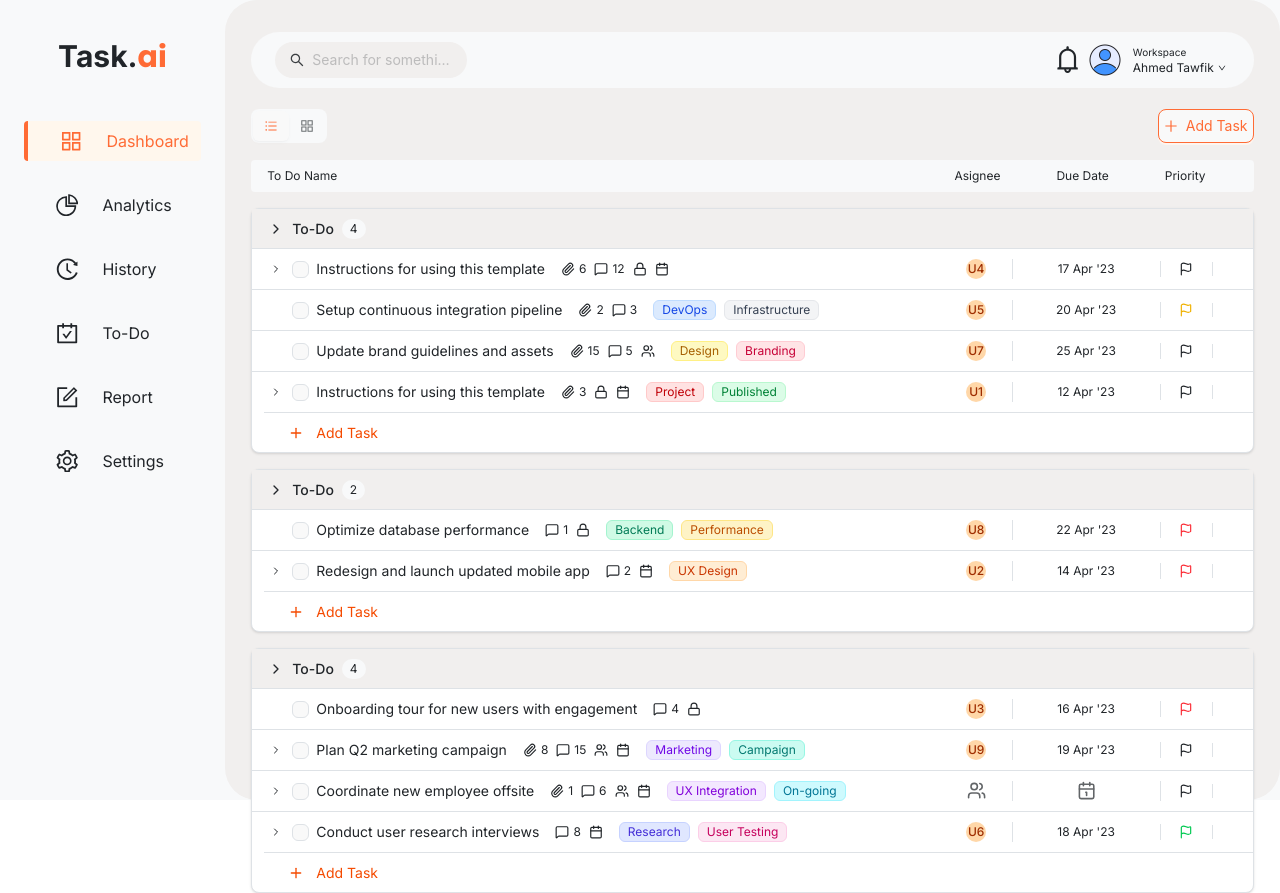
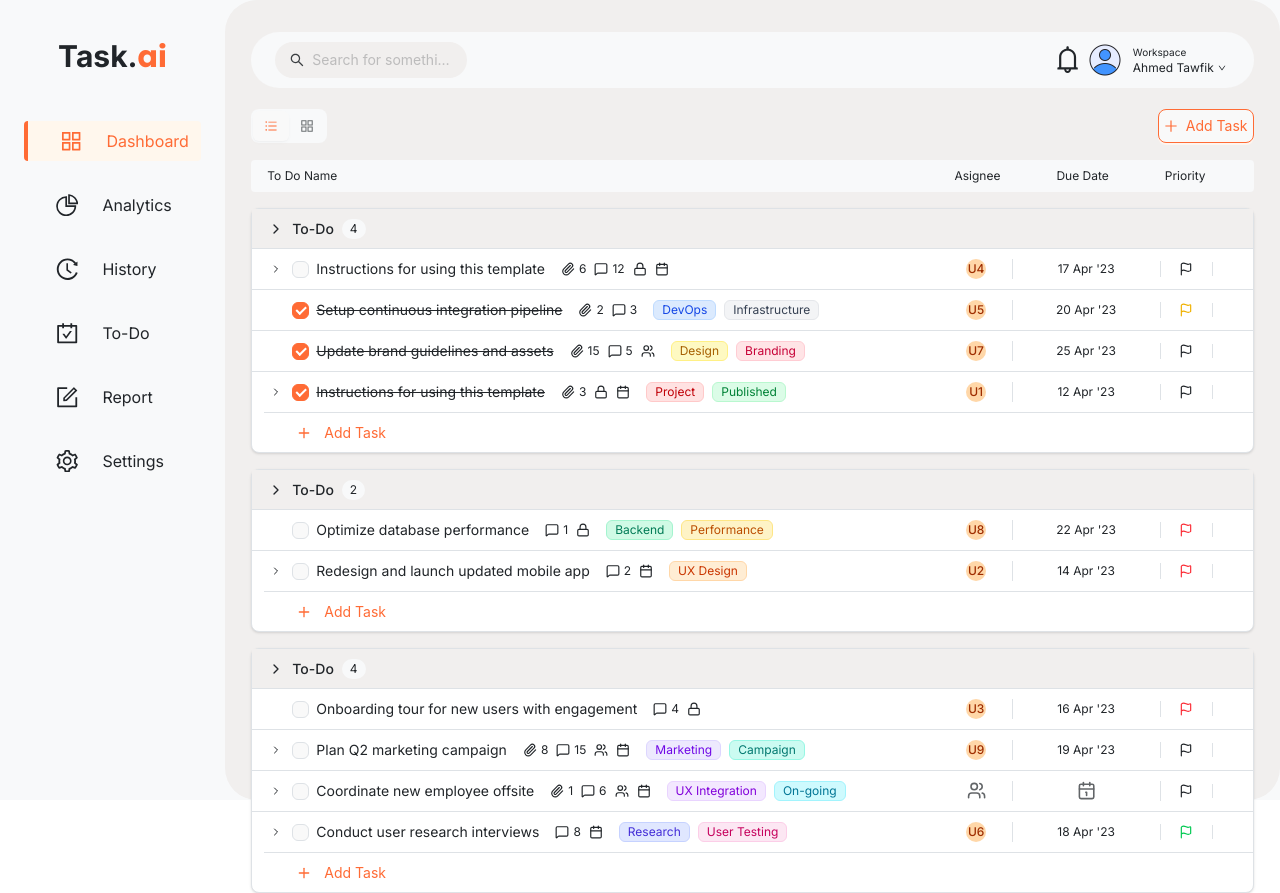
Before and after one commit to FreyGold/AntD, a React (Vite) app: page /todo in a window 1280 px wide. Built offline with nearby package versions, Linux system fonts and the light colour scheme; data requests are answered from the project's data file.

Commit message:
Add: added the open modal button from ant d

```diff
--- a/db.json
+++ b/db.json
@@ -3,10 +3,13 @@
     {
       "id": "1",
       "title": "Instructions for using this template",
-         "completed": false,
+      "completed": true,
       "type": "todo",
       "hasChildren": true,
-         "tags": ["Project", "Published"],
+      "tags": [
+        "Project",
+        "Published"
+      ],
       "tagColors": {
         "Project": "bg-red-100 text-red-700 border-red-200",
         "Published": "bg-green-100 text-green-700 border-green-200"
@@ -26,7 +29,9 @@
       "completed": false,
       "type": "progress",
       "hasChildren": true,
-         "tags": ["UX Design"],
+      "tags": [
+        "UX Design"
+      ],
       "tagColors": {
         "UX Design": "bg-orange-100 text-orange-700 border-orange-200"
       },
@@ -60,7 +65,10 @@
       "completed": false,
       "type": "todo",
       "hasChildren": true,
-         "tags": ["UX Integration", "On-going"],
+      "tags": [
+        "UX Integration",
+        "On-going"
+      ],
       "tagColors": {
         "UX Integration": "bg-purple-100 text-purple-700 border-purple-200",
         "On-going": "bg-cyan-100 text-cyan-700 border-cyan-200"
@@ -89,10 +97,13 @@
     {
       "id": "6",
       "title": "Setup continuous integration pipeline",
-         "completed": false,
+      "completed": true,
       "type": "todo",
       "hasChildren": false,
-         "tags": ["DevOps", "Infrastructure"],
+      "tags": [
+        "DevOps",
+        "Infrastructure"
+      ],
       "tagColors": {
         "DevOps": "bg-blue-100 text-blue-700 border-blue-200",
         "Infrastructure": "bg-gray-100 text-gray-700 border-gray-200"
@@ -113,7 +124,10 @@
       "completed": false,
       "type": "todo",
       "hasChildren": true,
-         "tags": ["Research", "User Testing"],
+      "tags": [
+        "Research",
+        "User Testing"
+      ],
       "tagColors": {
         "Research": "bg-indigo-100 text-indigo-700 border-indigo-200",
         "User Testing": "bg-pink-100 text-pink-700 border-pink-200"
@@ -131,10 +145,13 @@
     {
       "id": "8",
       "title": "Update brand guidelines and assets",
-         "completed": false,
+      "completed": true,
       "type": "progress",
       "hasDragHandle": true,
-         "tags": ["Design", "Branding"],
+      "tags": [
+        "Design",
+        "Branding"
+      ],
       "tagColors": {
         "Design": "bg-yellow-100 text-yellow-700 border-yellow-200",
         "Branding": "bg-rose-100 text-rose-700 border-rose-200"
@@ -154,7 +171,10 @@
       "completed": false,
       "type": "todo",
       "hasChildren": false,
-         "tags": ["Backend", "Performance"],
+      "tags": [
+        "Backend",
+        "Performance"
+      ],
       "tagColors": {
         "Backend": "bg-emerald-100 text-emerald-700 border-emerald-200",
         "Performance": "bg-amber-100 text-amber-700 border-amber-200"
@@ -174,7 +194,10 @@
       "completed": false,
       "type": "todo",
       "hasChildren": true,
-         "tags": ["Marketing", "Campaign"],
+      "tags": [
+        "Marketing",
+        "Campaign"
+      ],
       "tagColors": {
         "Marketing": "bg-violet-100 text-violet-700 border-violet-200",
         "Campaign": "bg-teal-100 text-teal-700 border-teal-200"
@@ -194,17 +217,30 @@
     {
       "id": "1",
       "type": "todo",
-         "tasksIdsOrder": ["5", "6", "8", "1"]
+      "tasksIdsOrder": [
+        "5",
+        "6",
+        "8",
+        "1"
+      ]
     },
     {
       "id": "2",
       "type": "progress",
-         "tasksIdsOrder": ["9", "2"]
+      "tasksIdsOrder": [
+        "9",
+        "2"
+      ]
     },
     {
       "id": "3",
       "type": "done",
-         "tasksIdsOrder": ["3", "10", "4", "7"]
+      "tasksIdsOrder": [
+        "3",
+        "10",
+        "4",
+        "7"
+      ]
     }
   ]
 }
--- /dev/null
+++ b/src/components/todo/Modal/Modal.tsx
@@ -0,0 +1,43 @@
+import React, { useState } from "react";
+import { Button, Modal } from "antd";
+import { Plus } from "lucide-react";
+
+const ModalButton: React.FC = () => {
+   const [isModalOpen, setIsModalOpen] = useState(false);
+
+   const showModal = () => {
+      setIsModalOpen(true);
+   };
+
+   const handleOk = () => {
+      setIsModalOpen(false);
+   };
+
+   const handleCancel = () => {
+      setIsModalOpen(false);
+   };
+
+   return (
+      <>
+         <Button
+            type="text"
+            style={{ color: "var(--c-primary)" }}
+            onClick={showModal}>
+            <Plus className="w-4 h-4 mr-1" />
+            Add Task
+         </Button>
+         <Modal
+            title="Basic Modal"
+            closable={{ "aria-label": "Custom Close Button" }}
+            open={isModalOpen}
+            onOk={handleOk}
+            onCancel={handleCancel}>
+            <p>Some contents...</p>
+            <p>Some contents...</p>
+            <p>Some contents...</p>
+         </Modal>
+      </>
+   );
+};
+
+export default ModalButton;
--- a/src/components/todo/Table/Table.tsx
+++ b/src/components/todo/Table/Table.tsx
@@ -4,6 +4,8 @@ import { DroppableArea } from "@/components/shared/DND";
 
 import type { ITask } from "@/services/types/ITask";
 import { SortableContext } from "@dnd-kit/sortable";
+import { Button } from "antd";
+import ModalButton from "../Modal/Modal";
 
 const TodoList = ({
    tasks,
@@ -40,10 +42,7 @@ const TodoList = ({
 
          <div className="px-4 py-3 border-t border-border ml-3 h-10 flex items-center">
             {/* //TODO: change to antD button */}
-            <button className="text-orange-600 hover:text-orange-700 hover:bg-orange-50 text-sm h-8 px-2 rounded-md transition-colors flex items-center gap-2 ">
-               <Plus className="w-4 h-4 mr-1" />
-               Add Task
-            </button>
+            <ModalButton></ModalButton>
          </div>
       </div>
    );
```
Also changed, not shown: src/components/todo/TableView.tsx (+0 -17 lines). Lines whose indentation alone changed are shown as unchanged.
